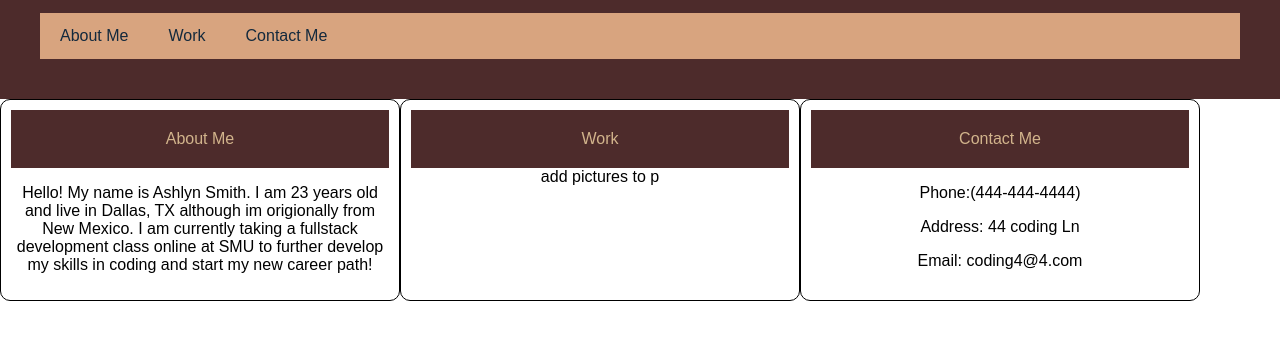
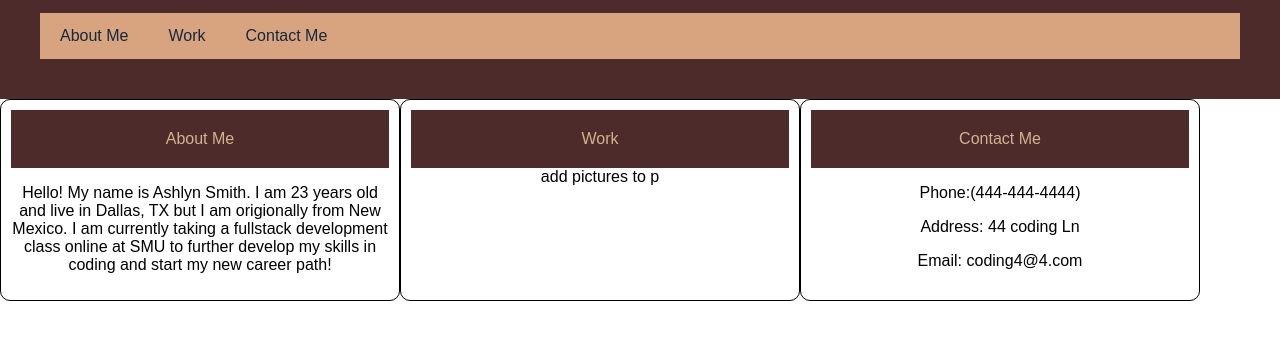
Before and after one commit to ashlynsmith/Portfolio1, a plain HTML site: page index.html in a window 1280 px wide. Shown: the part 141-480 px from the top of the page. Drawn offline with Linux system fonts and the light colour scheme.

Commit message:
changes added to HTML

```diff
--- a/index.html
+++ b/index.html
@@ -23,7 +23,7 @@
     <main>
        <section class="card">
         <header>About Me</header>
-        <p>Hello! My name is Ashlyn Smith. I am 23 years old and live in Dallas, TX although im origionally from New Mexico. I am currently taking a fullstack development class online at SMU to further develop my skills in coding and start my new career path!</p>
+        <p>Hello! My name is Ashlyn Smith. I am 23 years old and live in Dallas, TX but I am origionally from New Mexico. I am currently taking a fullstack development class online at SMU to further develop my skills in coding and start my new career path!</p>
 
        </section>
        <section class="card">
```
